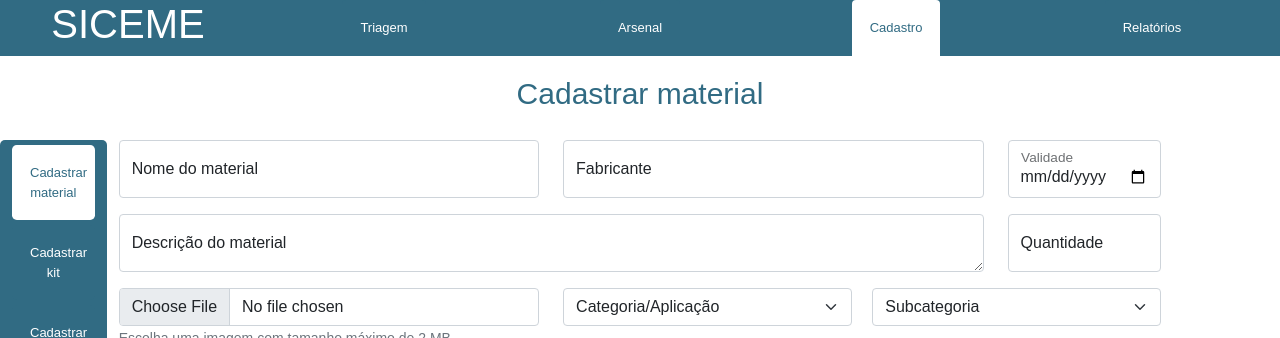
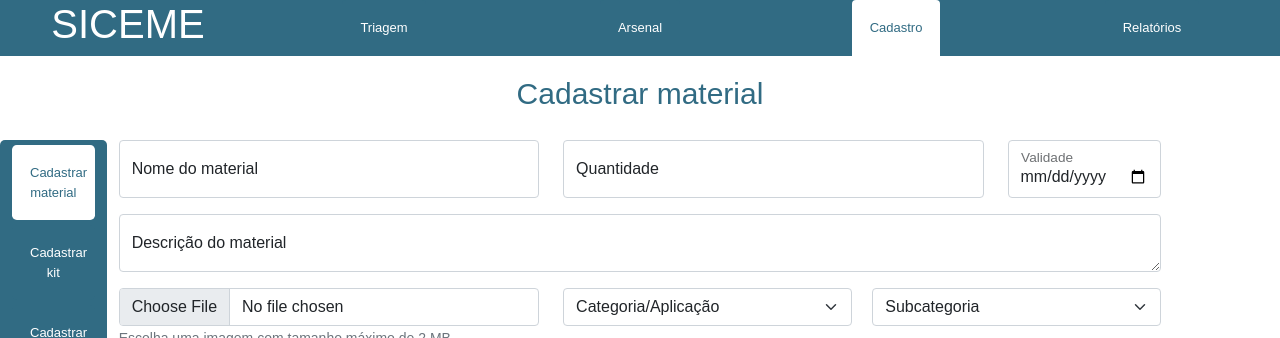
Before and after one commit to kaellandrade/siceme, a React (Create React App) app in the folder front-end/: page /cadastro/material in a window 1280 px wide. Shown: the top 338 px of the page. Built offline with nearby package versions, Linux system fonts and the light colour scheme.

Commit message:
alterado title do html

```diff
--- a/front-end/public/index.html
+++ b/front-end/public/index.html
@@ -9,7 +9,7 @@
   <meta name="description" content="Web site created using create-react-app" />
   <link rel="apple-touch-icon" href="%PUBLIC_URL%/logo192.png" />
 
-  <title>React App</title>
+  <title>Siceme</title>
 </head>
 
 <body>
--- a/front-end/src/pages/Cadastro/index.js
+++ b/front-end/src/pages/Cadastro/index.js
@@ -91,14 +91,16 @@ function Main(props) {
                   </Col>
                   <Col md={5}>
                     <FormGroup floating>
+
                       <Input
-                        id="fabricante"
-                        name="name"
-                        type="name"
-                        placeholder="Fabricante"
+                        id="quantidade"
+                        name="quantidade"
+                        type="number"
+                        min={1}
+                        placeholder="Quantidade"
                       />
-                      <Label for="fabricante">
-                        Fabricante
+                      <Label for="quantidade">
+                        Quantidade
                       </Label>
                     </FormGroup>
                   </Col>
@@ -118,7 +120,7 @@ function Main(props) {
                 </Row>
 
                 <Row>
-                  <Col md={10}>
+                  <Col md={12}>
                     <FormGroup floating>
 
                       <Input
@@ -135,21 +137,7 @@ function Main(props) {
                   </Col>
 
 
-                  <Col md={2}>
-                    <FormGroup floating>
 
-                      <Input
-                        id="quantidade"
-                        name="quantidade"
-                        type="number"
-                        min={1}
-                        placeholder="Quantidade"
-                      />
-                      <Label for="quantidade">
-                        Quantidade
-                      </Label>
-                    </FormGroup>
-                  </Col>
                 </Row>
 
                 <Row>
```
